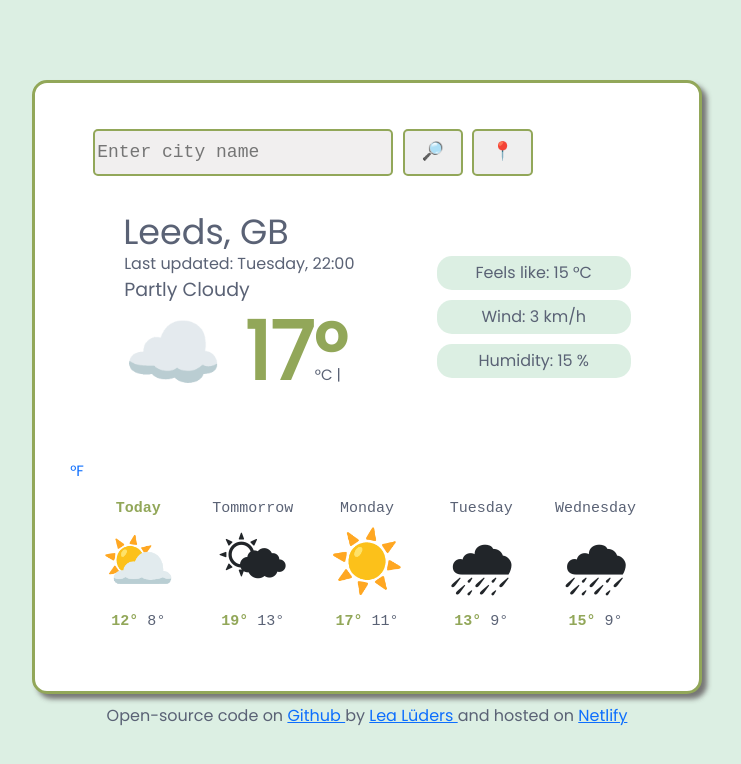
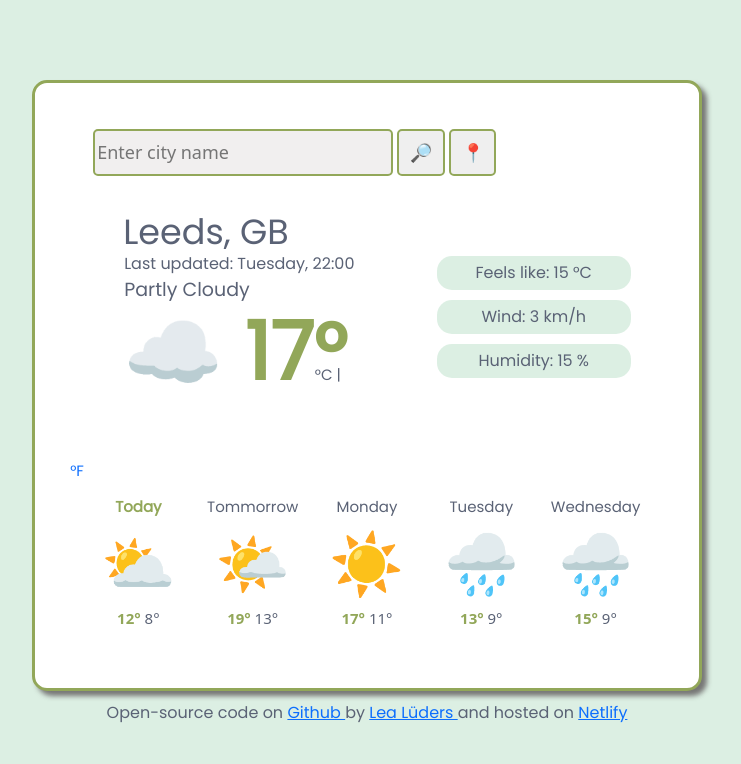
Before and after one commit to LeiaLL/JSWeatherApp, a plain HTML site: page index.html in a window 1280 px wide. Shown: the whole page, without its empty margins (273-1014 px from the left). Drawn offline with nearby package versions, Linux system fonts and the light colour scheme.

Commit message:
Updated app styling

```diff
--- a/index.html
+++ b/index.html
@@ -110,7 +110,7 @@
                   </div>
                 </div>
                 <div class="col predicted">
-                  <div class="day">Tommorrow</div>
+                  <div class="day today">Tommorrow</div>
 
                   <div class="weatherEmoji">🌤</div>
                   <div class="highlow">
@@ -119,7 +119,7 @@
                   </div>
                 </div>
                 <div class="col predicted">
-                  <div class="day">Monday</div>
+                  <div class="day today">Monday</div>
 
                   <div class="weatherEmoji">☀️</div>
                   <div class="highlow">
@@ -128,7 +128,7 @@
                   </div>
                 </div>
                 <div class="col predicted">
-                  <div class="day">Tuesday</div>
+                  <div class="day today">Tuesday</div>
 
                   <div class="weatherEmoji">🌧</div>
                   <div class="highlow">
@@ -137,7 +137,7 @@
                   </div>
                 </div>
                 <div class="col predicted">
-                  <div class="day">Wednesday</div>
+                  <div class="day today">Wednesday</div>
 
                   <div class="weatherEmoji">🌧</div>
                   <div class="highlow">
--- a/src/styles.css
+++ b/src/styles.css
@@ -13,9 +13,8 @@ strong {
 .card {
   border-radius: 15px;
   box-shadow: 5px 5px 5px rgba(107, 105, 105, 0.9);
-  padding: 25px 30px 0px 30px;
+  padding: 25px 30px 0 30px;
   max-width: 60%;
-  font-family: monospace;
   border: 3px solid #92a759;
   margin: 0 auto;
 }
@@ -35,13 +34,13 @@ input {
 
 h1 {
   font-size: 80px;
-  margin: 0px 0px 0px 0px;
+  margin: 0 auto;
   position: relative;
   top: -20px;
 }
 
 h5 {
-  margin: 35px 0px 0px 0px;
+  margin: 35px 0 0 0;
   font-size: 35px;
 }
 
@@ -51,7 +50,7 @@ h5 {
 p {
   line-height: 1.25;
   padding: 1px;
-  margin: 0px 0px 0px 0px;
+  margin: 0 auto;
 }
 
 .measurment {
@@ -61,20 +60,20 @@ p {
 }
 h6 {
   color: #5a6275;
-  margin: 30px 0px 10px 0px;
+  margin: 30px 0 10px 0;
 }
 .main {
   color: #5a6275;
-  margin: 10px 0px 10px 0px;
+  margin: 10px 0 10px 0;
   font-family: "Poppins", sans-serif;
-  padding: 0px 0px 0px 30px;
+  padding: 0 0 0 30px;
 }
 
 ul {
   list-style: none;
   font-family: "Poppins", sans-serif;
   color: #5a6275;
-  padding: 70px 0px;
+  padding: 70px 0;
 }
 
 li {
@@ -86,9 +85,10 @@ li {
   line-height: 1.25;
 }
 .forecast {
-  margin: 0px 0px 0px 0px;
+  margin: 0 auto;
   position: relative;
   top: -35px;
+  text-align: center;
 }
 
 .weatherEmoji {
@@ -96,26 +96,24 @@ li {
   text-align: center;
 }
 
-.day {
-  font-size: 15px;
-  text-align: center;
-  color: #5a6275;
-}
-
 .day.today {
   color: #5a6275;
+  font-size: 15px;
+  font-family: "Poppins", sans-serif;
+  text-align: center;
+  line-height: 1.25;
 }
 
 .highlow {
-  font-size: 15px;
   text-align: center;
   color: #5a6275;
+  font-size: 15px;
 }
 
 .col.predicted {
   transition: all 200ms ease-in-out;
   border-radius: 5px;
-  padding: 7px 2px;
+  padding: 7px 0;
 }
 
 .col.predicted:hover {
```
